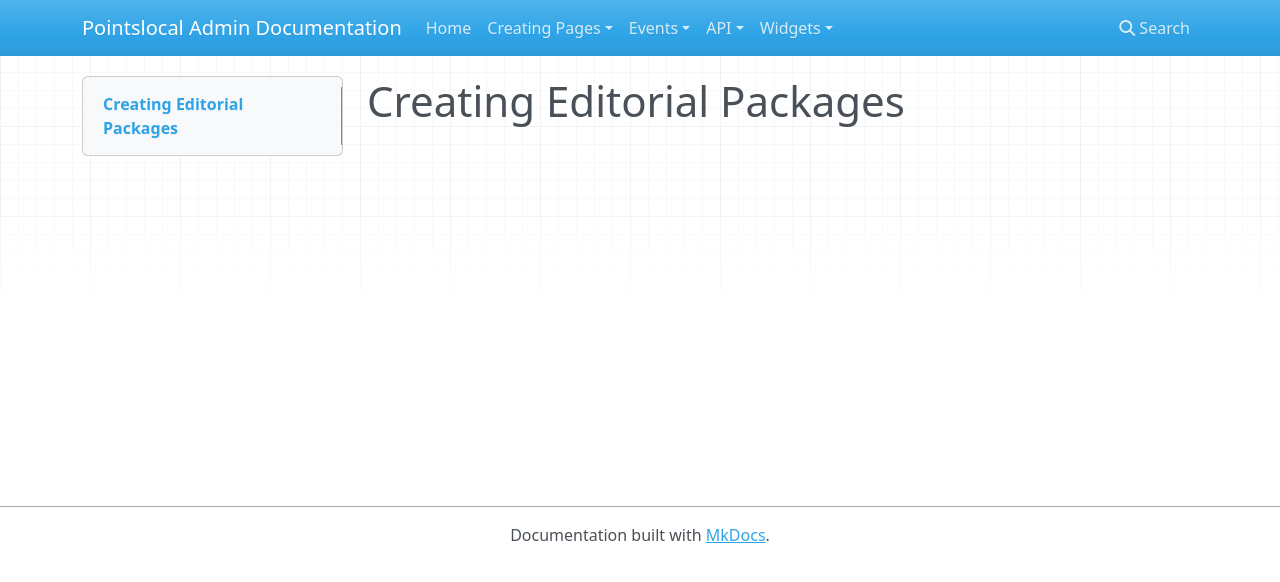
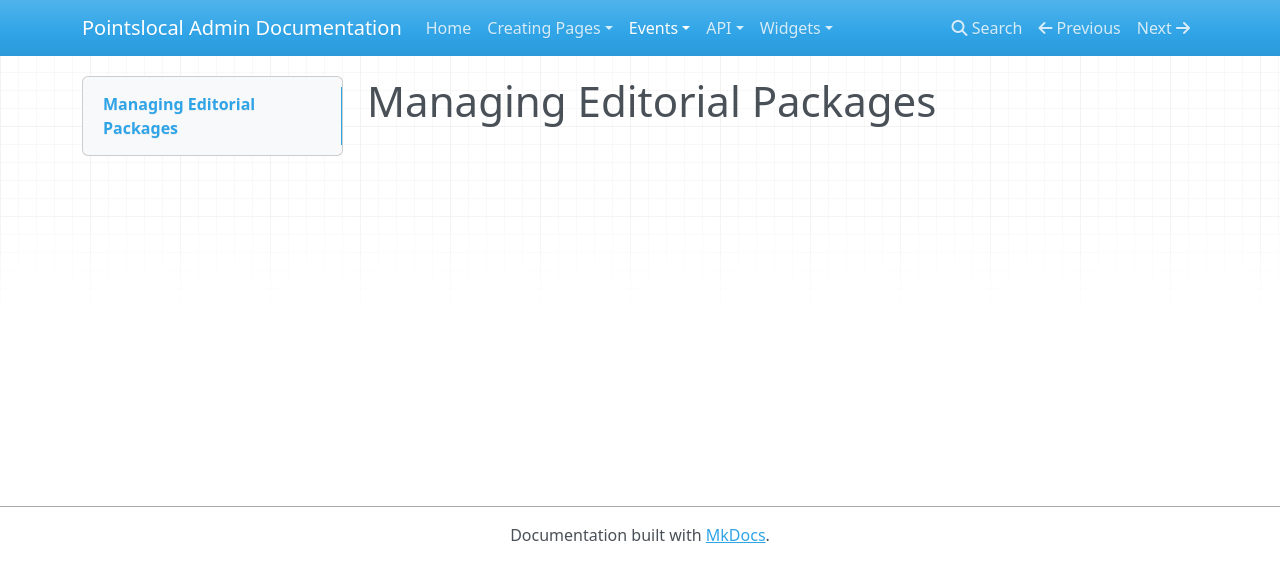
Before and after one commit to pointslocal/admin-docs, an MkDocs documentation site: the page built from docs/events_packages.md, in a window 1280 px wide. Shown: the top 582 px of the page. Built offline with MkDocs 1.6.1, drawn with Linux system fonts in a browser that asks for light colours; nearby versions of some CDN libraries; old or Windows-style settings are respelled for this version of MkDocs.

Commit message:
Packages

```diff
--- a/docs/events_packages.md
+++ b/docs/events_packages.md
@@ -1 +1 @@
-# Creating Editorial Packages
+# Managing Editorial Packages
--- a/mkdocs.yml
+++ b/mkdocs.yml
@@ -8,6 +8,7 @@ pages:
   - Managing Events: events_events.md
   - Managing Categories:
     - Managing Categories and Stock Art: events_categories_art.md
+  - Managing Editorial Packages: events_packages.md
   - Exporting Events: events_exports.md
   - Importing Events: events_imports.md
   - Other Content Types:
```
